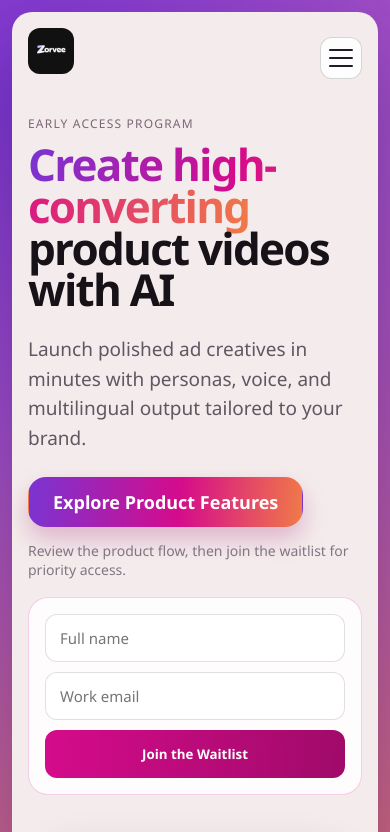
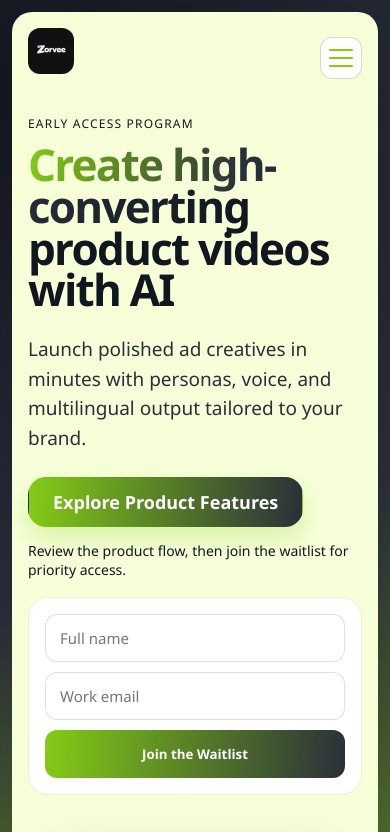
Before and after one commit to SutirthaDey/waitlist, a React (Vite) app: page /join-waitlist in a window 390 px wide. Shown: the top 832 px of the page. Built offline with nearby package versions, Linux system fonts and the light colour scheme; grey boxes are pictures that could not be loaded.

Commit message:
colour combo changed

```diff
--- a/src/App.css
+++ b/src/App.css
@@ -6,16 +6,16 @@
 }
 
 :root {
-  --bg-violet: #7a34d2;
-  --bg-coral: #f07a48;
-  --shell: #f4ecec;
-  --surface: #ffffff;
-  --surface-soft: #f8f2f5;
-  --text-strong: #161218;
-  --text-muted: #5f5761;
-  --accent: #d50b8b;
-  --accent-dark: #a00a69;
-  --accent-light: #f69ad4;
+  --bg-violet: #12161F;
+  --bg-coral: #84CC16;
+  --shell: #12161F;
+  --surface: #12161F;
+  --surface-soft: #12161F;
+  --text-strong: #84CC16;
+  --text-muted: #84CC16;
+  --accent: #84CC16;
+  --accent-dark: #12161F;
+  --accent-light: #84CC16;
 }
 
 html,
@@ -28,7 +28,7 @@ body {
   background: radial-gradient(
     circle at 8% 8%,
     var(--bg-violet),
-    #9c4bc8 28%,
+    #12161F 28%,
     var(--bg-coral) 100%
   );
   color: var(--text-strong);
@@ -94,7 +94,7 @@ body {
 .header-nav button {
   border: 1px solid transparent;
   background: transparent;
-  color: #2b2630;
+  color: #84CC16;
   font-weight: 500;
   font-size: 16px;
   padding: 8px 14px;
@@ -104,12 +104,12 @@ body {
 }
 
 .header-nav button:hover {
-  border-color: rgba(213, 11, 139, 0.25);
-  background: rgba(213, 11, 139, 0.08);
+  border-color: rgba(132, 204, 22, 0.25);
+  background: rgba(132, 204, 22, 0.08);
 }
 
 .header-nav button.active {
-  border-color: rgba(213, 11, 139, 0.3);
+  border-color: rgba(132, 204, 22, 0.3);
   color: #fff;
   background: linear-gradient(95deg, var(--accent), var(--accent-dark));
 }
@@ -127,7 +127,7 @@ body {
   border-radius: 50%;
   border: 1px solid rgba(0, 0, 0, 0.14);
   background: rgba(255, 255, 255, 0.85);
-  color: #27212e;
+  color: #84CC16;
   cursor: pointer;
   font-size: 18px;
 }
@@ -146,7 +146,7 @@ body {
 .mobile-menu-toggle span {
   display: block;
   height: 2px;
-  background: #231a27;
+  background: #84CC16;
   border-radius: 999px;
 }
 
@@ -176,7 +176,7 @@ body {
   text-transform: uppercase;
   letter-spacing: 0.1em;
   font-size: 12px;
-  color: #7c6675;
+  color: #84CC16;
   margin-bottom: 12px;
 }
 
@@ -188,7 +188,7 @@ body {
 }
 
 .hero-title span {
-  background: linear-gradient(95deg, #7a34d2 0%, #d50b8b 45%, #f07a48 100%);
+  background: linear-gradient(95deg, #84CC16 0%, #12161F 45%, #12161F 100%);
   -webkit-background-clip: text;
   -webkit-text-fill-color: transparent;
 }
@@ -220,25 +220,25 @@ body {
 
 .cta-primary {
   color: #fff;
-  background: linear-gradient(95deg, #7a34d2 0%, #d50b8b 55%, #f07a48 100%);
-  box-shadow: 0 12px 24px rgba(160, 10, 105, 0.25);
+  background: linear-gradient(95deg, #84CC16 0%, #12161F 55%, #12161F 100%);
+  box-shadow: 0 12px 24px rgba(132, 204, 22, 0.25);
 }
 
 .cta-secondary {
-  color: #1f1a22;
+  color: #12161F;
   background: rgba(255, 255, 255, 0.74);
   border-color: rgba(0, 0, 0, 0.16);
 }
 
 .waitlist-note {
-  color: #7f7682;
+  color: #84CC16;
   font-size: 14px;
   margin-bottom: 18px;
 }
 
 .form-box {
   background: rgba(255, 255, 255, 0.85);
-  border: 1px solid rgba(213, 11, 139, 0.2);
+  border: 1px solid rgba(132, 204, 22, 0.2);
   border-radius: 20px;
   padding: 16px;
   backdrop-filter: blur(6px);
@@ -258,13 +258,13 @@ input {
   background: #fff;
   padding: 0 14px;
   font-size: 15px;
-  color: #1d1720;
+  color: #12161F;
 }
 
 input:focus {
   outline: none;
-  border-color: rgba(213, 11, 139, 0.5);
-  box-shadow: 0 0 0 3px rgba(213, 11, 139, 0.14);
+  border-color: rgba(132, 204, 22, 0.5);
+  box-shadow: 0 0 0 3px rgba(132, 204, 22, 0.14);
 }
 
 form button {
@@ -299,7 +299,7 @@ form button {
   border-radius: 999px;
   padding: 10px 14px;
   font-size: 13px;
-  color: #5b4e5a;
+  color: #84CC16;
   box-shadow: 0 8px 22px rgba(33, 20, 32, 0.12);
 }
 
@@ -310,7 +310,7 @@ form button {
   border-radius: 30px;
   overflow: hidden;
   cursor: pointer;
-  background: #0d0b11;
+  background: #12161F;
   box-shadow: 0 26px 46px rgba(43, 19, 38, 0.28);
   position: relative;
 }
@@ -329,7 +329,7 @@ form button {
   padding: 8px 14px;
   font-size: 13px;
   color: #fff;
-  background: rgba(213, 11, 139, 0.88);
+  background: rgba(132, 204, 22, 0.88);
 }
 
 .media-mini {
@@ -374,7 +374,7 @@ form button {
 .chat-card p {
   font-size: 24px;
   line-height: 1.35;
-  color: #1f1721;
+  color: #84CC16;
 }
 
 .product-page,
@@ -386,7 +386,7 @@ form button {
 .examples-card {
   background: rgba(255, 255, 255, 0.9);
   border-radius: 24px;
-  border: 1px solid rgba(213, 11, 139, 0.18);
+  border: 1px solid rgba(132, 204, 22, 0.18);
   box-shadow: 0 20px 44px rgba(41, 21, 39, 0.15);
   padding: 32px;
 }
@@ -396,7 +396,7 @@ form button {
   text-transform: uppercase;
   font-size: 12px;
   letter-spacing: 0.08em;
-  color: #7b6f79;
+  color: #84CC16;
   margin-bottom: 8px;
 }
 
@@ -427,7 +427,7 @@ form button {
 
 .product-feature-list li {
   background: var(--surface-soft);
-  border: 1px solid rgba(213, 11, 139, 0.2);
+  border: 1px solid rgba(132, 204, 22, 0.2);
   border-radius: 16px;
   padding: 14px;
 }
@@ -446,7 +446,7 @@ form button {
   display: grid;
   place-items: center;
   background: #fff;
-  border: 1px solid rgba(213, 11, 139, 0.28);
+  border: 1px solid rgba(132, 204, 22, 0.28);
   color: var(--accent-dark);
   font-weight: 700;
 }
@@ -486,7 +486,7 @@ form button {
   border: none;
   border-radius: 12px;
   background: linear-gradient(95deg, var(--accent), var(--accent-dark));
-  box-shadow: 0 12px 22px rgba(160, 10, 105, 0.2);
+  box-shadow: 0 12px 22px rgba(132, 204, 22, 0.2);
 }
 
 .demo-link-btn,
@@ -505,10 +505,10 @@ form button {
 
 .examples-categories button {
   background: #fff;
-  border: 1px solid rgba(213, 11, 139, 0.24);
+  border: 1px solid rgba(132, 204, 22, 0.24);
   border-radius: 12px;
   padding: 10px 12px;
-  color: #2a2430;
+  color: #84CC16;
   cursor: pointer;
   text-align: left;
 }
@@ -519,7 +519,7 @@ form button {
 }
 
 .examples-categories button small {
-  color: #8f7888;
+  color: #84CC16;
 }
 
 .examples-grid {
@@ -530,7 +530,7 @@ form button {
 
 .example-video-card {
   background: #fff;
-  border: 1px solid rgba(213, 11, 139, 0.2);
+  border: 1px solid rgba(132, 204, 22, 0.2);
   border-radius: 16px;
   overflow: hidden;
   box-shadow: 0 12px 26px rgba(30, 20, 30, 0.14);
@@ -575,7 +575,7 @@ form button {
 
 .strip-note {
   text-align: center;
-  color: #272128;
+  color: #84CC16;
   font-size: 16px;
   margin-bottom: 14px;
 }
@@ -589,7 +589,7 @@ form button {
 .brand-logos span {
   text-align: center;
   font-weight: 700;
-  color: #252028;
+  color: #84CC16;
   opacity: 0.8;
 }
 
@@ -597,7 +597,7 @@ form button {
   position: fixed;
   top: 24px;
   right: 24px;
-  background: #121018;
+  background: #12161F;
   color: #fff;
   padding: 12px 16px;
   border-radius: 12px;
@@ -610,7 +610,7 @@ form button {
 }
 
 .toast.error {
-  background: #8e1d3f;
+  background: #12161F;
 }
 
 .video-modal {
@@ -704,7 +704,7 @@ form button {
     width: min(320px, 80vw);
     height: 100vh;
     background: #fff;
-    border-left: 1px solid rgba(213, 11, 139, 0.2);
+    border-left: 1px solid rgba(132, 204, 22, 0.2);
     flex-direction: column;
     align-items: stretch;
     gap: 8px;
@@ -721,16 +721,16 @@ form button {
   .mobile-menu-close {
     display: block;
     align-self: flex-end;
-    border: 1px solid rgba(213, 11, 139, 0.25);
-    background: rgba(213, 11, 139, 0.08);
+    border: 1px solid rgba(132, 204, 22, 0.25);
+    background: rgba(132, 204, 22, 0.08);
     border-radius: 10px;
     padding: 8px 10px;
     cursor: pointer;
   }
 
   .header-nav button {
-    color: #2b2630;
-    border-color: rgba(213, 11, 139, 0.22);
+    color: #84CC16;
+    border-color: rgba(132, 204, 22, 0.22);
     background: #fff;
     text-align: center;
   }
@@ -788,3 +788,84 @@ form button {
     grid-template-columns: repeat(2, minmax(0, 1fr));
   }
 }
+
+/* Restored balance: dark outer theme + light middle content */
+:root {
+  --bg-violet: #12161F;
+  --bg-coral: #84CC16;
+  --shell: #F7FFD9;
+  --surface: #FFFFFF;
+  --surface-soft: #ECF7B2;
+  --text-strong: #12161F;
+  --text-muted: #2A2F3A;
+  --accent: #84CC16;
+  --accent-dark: #2A2F3A;
+  --accent-light: #E6FF94;
+}
+
+body {
+  background: radial-gradient(
+    circle at 8% 8%,
+    var(--bg-violet),
+    #2A2F3A 42%,
+    var(--bg-coral) 100%
+  );
+  color: var(--text-strong);
+}
+
+.site-frame {
+  background: var(--shell);
+}
+
+.header-nav button,
+.mobile-menu-toggle span,
+.waitlist-tag,
+.waitlist-note,
+.media-pill,
+.chat-card p,
+.product-tag,
+.examples-tag,
+.examples-categories button,
+.examples-categories button small,
+.strip-note,
+.brand-logos span {
+  color: var(--text-strong);
+}
+
+.subtext,
+.product-card p,
+.examples-subtext,
+.examples-category-description,
+.feature-desc,
+.example-video-content p {
+  color: var(--text-muted);
+}
+
+.form-box,
+.product-card,
+.examples-card,
+.example-video-card,
+.examples-categories button {
+  background: #ffffff;
+}
+
+.product-feature-list li {
+  background: var(--surface-soft);
+}
+
+.hero-title span {
+  background: linear-gradient(95deg, #84CC16 0%, #2A2F3A 45%, #12161F 100%);
+  -webkit-background-clip: text;
+  -webkit-text-fill-color: transparent;
+}
+
+.cta-primary,
+.header-nav button.active,
+.demo-link-btn,
+.product-card button,
+.example-video-content button,
+.examples-categories button.active,
+form button,
+.feature-tag {
+  background: linear-gradient(95deg, var(--accent), var(--accent-dark));
+}
```
